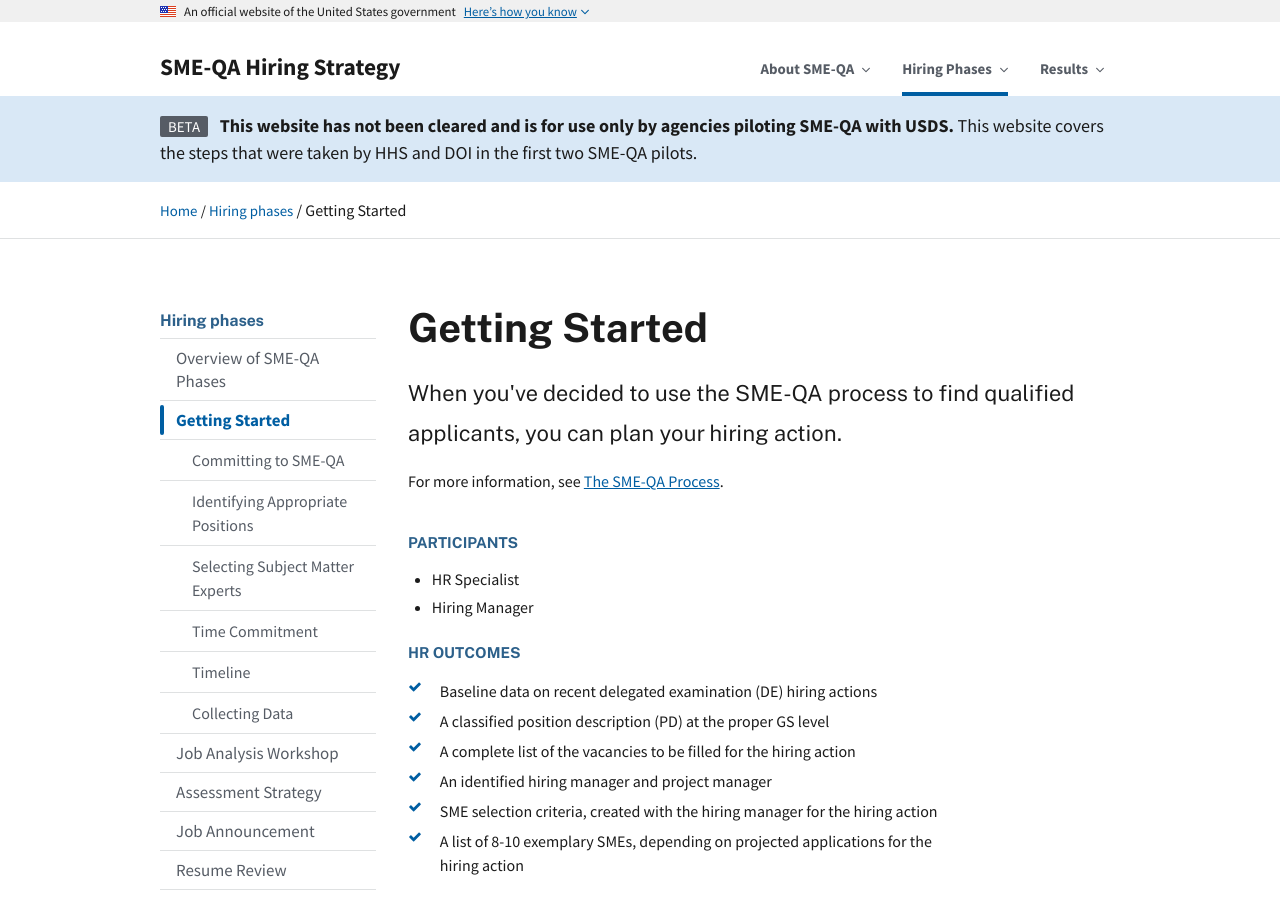
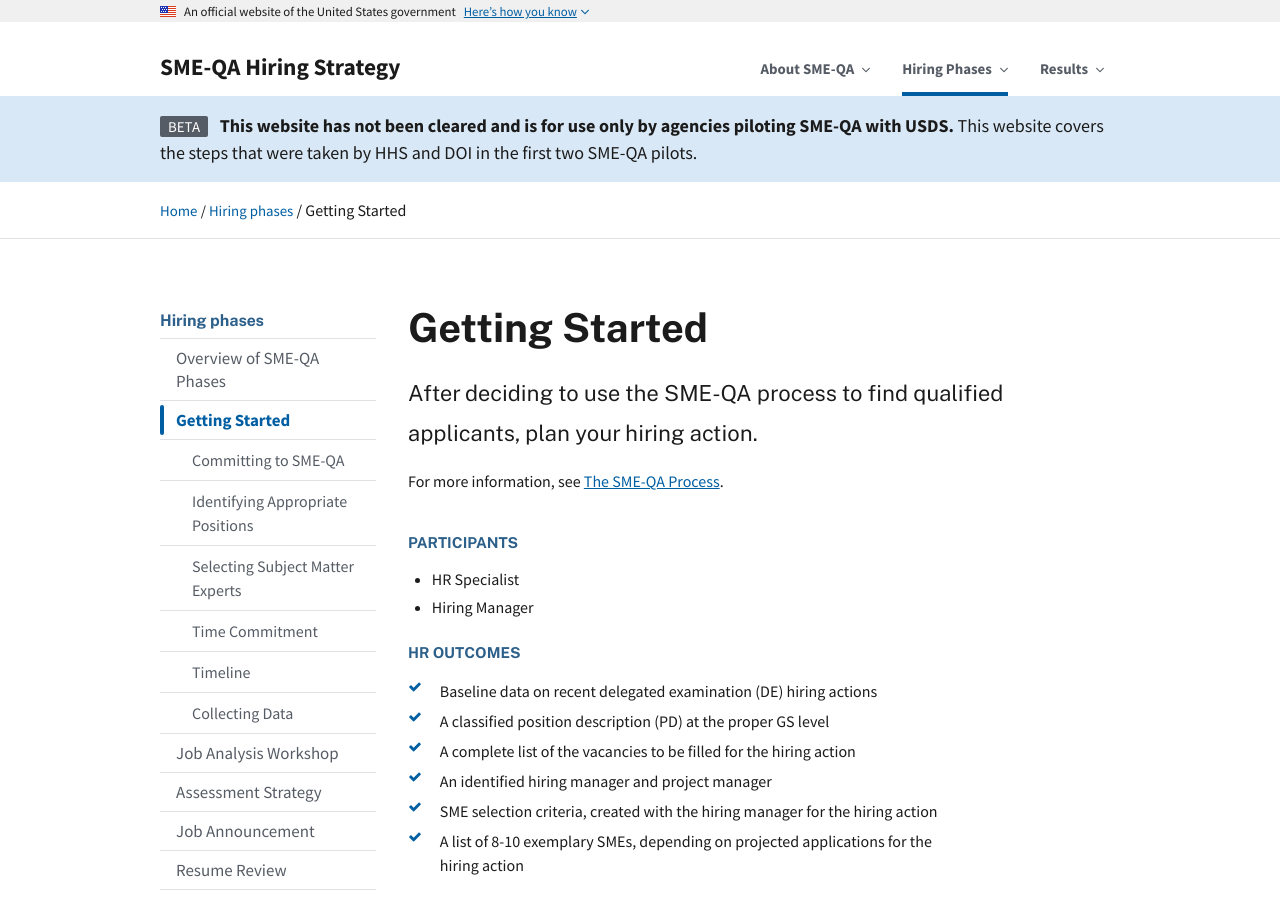
Before and after one commit to usds/SME-QA-Website, a Jekyll site: the page built from pages/phases/getting-started/index.html, in a window 1280 px wide and 900 px high. Built offline with Jekyll 4.4.1, drawn with Linux system fonts in a browser that asks for light colours.

Commit message:
Update index.html

```diff
--- a/pages/phases/getting-started/index.html
+++ b/pages/phases/getting-started/index.html
@@ -5,7 +5,7 @@
 title: Getting Started
 sidenav: hiring-phases
 phase: getting-started
-intro: When you've decided to use the SME-QA process to find qualified applicants, you can plan your hiring action.
+intro: After deciding to use the SME-QA process to find qualified applicants, plan your hiring action.
 roles: [hr, hiring-mgr]
 outputs:
   - Baseline data on recent delegated examination (DE) hiring actions
```
